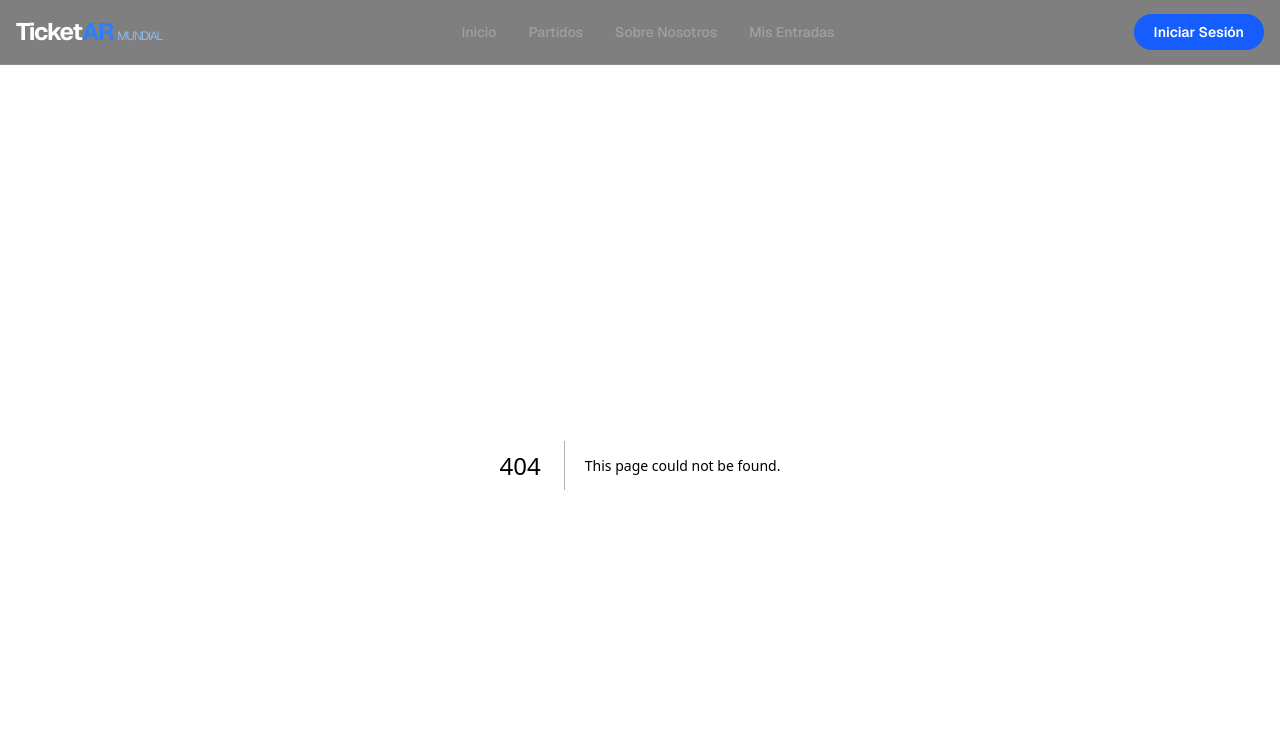
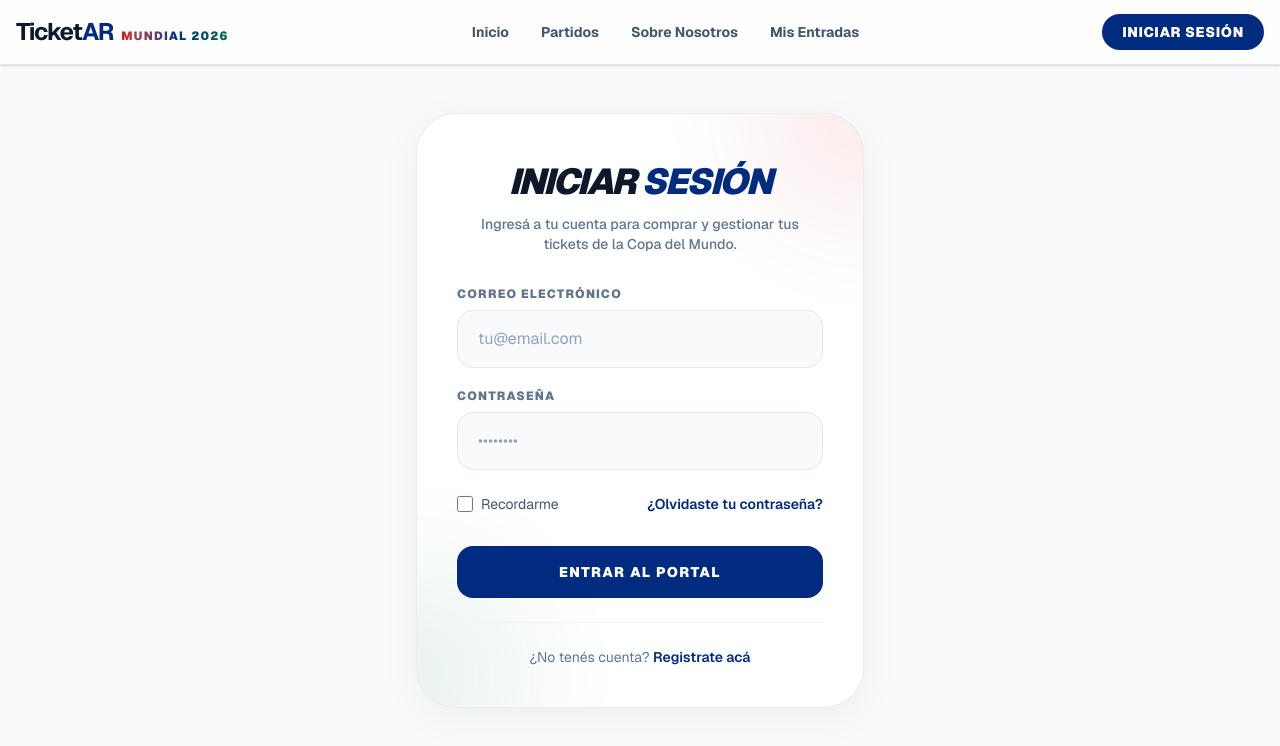
Before and after one commit to JuanmaInv/TicketAR---Mundial---UCP---2026-, a Next.js app in the folder frontend-client/: page /login in a window 1280 px wide. Before the commit this address had no page. Shown: the top 746 px of the page. Built offline with nearby package versions, Linux system fonts and the light colour scheme.

Commit message:
feat: initialize frontend application with core UI components, global styles, and match listing pages

```diff
--- a/frontend-client/app/globals.css
+++ b/frontend-client/app/globals.css
@@ -1,11 +1,23 @@
 @import "tailwindcss";
 
 :root {
-  --background: #09090b;
-  --foreground: #fafafa;
-  --card: #18181b;
-  --primary: #2563eb;
-  --accent: #ca8a04; /* Gold-like for Mundial */
+  /* Modo Claro - Mundial 2026 */
+  --background: #f8fafc;
+  /* Slate 50 */
+  --foreground: #0f172a;
+  /* Slate 900 */
+  --card: #ffffff;
+  --primary: #002B7F;
+  /* USA Blue */
+  --accent: #E1001A;
+  /* Canada Red */
+  --success: #006847;
+  /* Mexico Green */
+
+  --canada-red: #E1001A;
+  --usa-blue: #002B7F;
+  --mexico-green: #006847;
+  --gold: #ca8a04;
 }
 
 @theme inline {
@@ -14,6 +26,12 @@
   --color-card: var(--card);
   --color-primary: var(--primary);
   --color-accent: var(--accent);
+  --color-success: var(--success);
+
+  --color-canada-red: var(--canada-red);
+  --color-usa-blue: var(--usa-blue);
+  --color-mexico-green: var(--mexico-green);
+  --color-gold: var(--gold);
 }
 
 body {
@@ -23,8 +41,17 @@ body {
   -webkit-font-smoothing: antialiased;
 }
 
+/* Glass effect for Light Mode */
 .glass {
-  background: rgba(255, 255, 255, 0.03);
+  background: rgba(255, 255, 255, 0.7);
   backdrop-filter: blur(12px);
-  border: 1px solid rgba(255, 255, 255, 0.05);
+  border: 1px solid rgba(0, 0, 0, 0.05);
+  box-shadow: 0 4px 30px rgba(0, 0, 0, 0.05);
 }
+
+.glass-panel {
+  background: rgba(255, 255, 255, 0.85);
+  backdrop-filter: blur(16px);
+  border: 1px solid rgba(0, 0, 0, 0.08);
+  box-shadow: 0 10px 40px rgba(0, 0, 0, 0.05);
+}
--- a/frontend-client/app/loading.tsx
+++ b/frontend-client/app/loading.tsx
@@ -2,7 +2,7 @@ import WorldCupLoader from "@/components/WorldCupLoader";
 
 export default function Loading() {
   return (
-    <div className="fixed inset-0 z-50 flex items-center justify-center bg-black/80 backdrop-blur-sm">
+    <div className="fixed inset-0 z-50 flex items-center justify-center bg-white/80 backdrop-blur-sm">
       <WorldCupLoader />
     </div>
   );
--- /dev/null
+++ b/frontend-client/app/login/page.tsx
@@ -0,0 +1,102 @@
+"use client";
+
+import Link from "next/link";
+import { useState } from "react";
+
+export default function LoginPage() {
+  const [email, setEmail] = useState("");
+  const [password, setPassword] = useState("");
+
+  const handleLogin = (e: React.FormEvent) => {
+    e.preventDefault();
+    // Acá iría la lógica de autenticación real
+    console.log("Iniciando sesión con:", email, password);
+  };
+
+  return (
+    <div className="min-h-[85vh] flex items-center justify-center py-12 px-4 sm:px-6 lg:px-8">
+      <div className="w-full max-w-md space-y-8 glass-panel p-10 rounded-[2.5rem] border border-gray-100 hover:border-[var(--usa-blue)] transition-colors duration-500 bg-white relative overflow-hidden shadow-xl shadow-slate-200/50">
+
+        {/* Glow effects para darle el estilo premium del Mundial - Modo Claro */}
+        <div className="absolute -top-24 -right-24 w-48 h-48 bg-[var(--canada-red)] rounded-full blur-3xl opacity-10 pointer-events-none"></div>
+        <div className="absolute -bottom-24 -left-24 w-48 h-48 bg-[var(--mexico-green)] rounded-full blur-3xl opacity-10 pointer-events-none"></div>
+
+        <div className="relative z-10">
+          <h2 className="mt-2 text-center text-4xl font-black italic tracking-tighter uppercase text-slate-900">
+            Iniciar <span className="text-[var(--usa-blue)]">Sesión</span>
+          </h2>
+          <p className="mt-3 text-center text-sm text-slate-500 font-medium">
+            Ingresá a tu cuenta para comprar y gestionar tus tickets de la Copa del Mundo.
+          </p>
+        </div>
+
+        <form className="mt-8 space-y-6 relative z-10" onSubmit={handleLogin}>
+          <div className="space-y-5">
+            <div>
+              <label className="block text-xs font-black uppercase tracking-widest text-slate-500 mb-2">
+                Correo Electrónico
+              </label>
+              <input
+                type="email"
+                required
+                className="w-full px-5 py-4 bg-slate-50 border border-gray-200 rounded-2xl text-slate-900 placeholder-slate-400 focus:outline-none focus:border-[var(--usa-blue)] focus:ring-1 focus:ring-[var(--usa-blue)] transition-colors"
+                placeholder="tu@email.com"
+                value={email}
+                onChange={(e) => setEmail(e.target.value)}
+              />
+            </div>
+            <div>
+              <label className="block text-xs font-black uppercase tracking-widest text-slate-500 mb-2">
+                Contraseña
+              </label>
+              <input
+                type="password"
+                required
+                className="w-full px-5 py-4 bg-slate-50 border border-gray-200 rounded-2xl text-slate-900 placeholder-slate-400 focus:outline-none focus:border-[var(--usa-blue)] focus:ring-1 focus:ring-[var(--usa-blue)] transition-colors"
+                placeholder="••••••••"
+                value={password}
+                onChange={(e) => setPassword(e.target.value)}
+              />
+            </div>
+          </div>
+
+          <div className="flex items-center justify-between">
+            <div className="flex items-center">
+              <input
+                id="remember-me"
+                name="remember-me"
+                type="checkbox"
+                className="h-4 w-4 rounded border-gray-300 bg-white text-[var(--usa-blue)] focus:ring-[var(--usa-blue)]"
+              />
+              <label htmlFor="remember-me" className="ml-2 block text-sm text-slate-600">
+                Recordarme
+              </label>
+            </div>
+
+            <div className="text-sm">
+              <a href="#" className="font-semibold text-[var(--usa-blue)] hover:text-blue-800 transition-colors">
+                ¿Olvidaste tu contraseña?
+              </a>
+            </div>
+          </div>
+
+          <div className="pt-2">
+            <button
+              type="submit"
+              className="group relative flex w-full justify-center rounded-2xl bg-[var(--usa-blue)] px-4 py-4 text-sm font-black uppercase tracking-widest text-white hover:bg-blue-800 transition-all hover:scale-[1.02] hover:shadow-[0_0_20px_rgba(0,43,127,0.3)]"
+            >
+              Entrar al Portal
+            </button>
+          </div>
+
+          <p className="text-center text-sm text-slate-500 mt-6 border-t border-gray-100 pt-6">
+            ¿No tenés cuenta?{" "}
+            <Link href="/register" className="font-semibold text-[var(--usa-blue)] hover:text-blue-800 transition-colors">
+              Registrate acá
+            </Link>
+          </p>
+        </form>
+      </div>
+    </div>
+  );
+}
--- a/frontend-client/app/matches/page.tsx
+++ b/frontend-client/app/matches/page.tsx
@@ -81,19 +81,19 @@ export default function MatchesPage() {
   });
 
   return (
-    <main className="min-h-screen bg-black text-white py-10 px-4 md:px-8">
+    <main className="min-h-screen bg-[var(--background)] text-slate-900 py-10 px-4 md:px-8">
       <div className="max-w-7xl mx-auto flex flex-col md:flex-row gap-8">
 
         {/* BARRA LATERAL DE FILTROS */}
         <aside className="w-full md:w-72 space-y-8">
-          <div className="glass-panel p-6 rounded-3xl border border-white/10 sticky top-24 bg-zinc-900/40">
-            <h2 className="text-xl font-bold mb-6 text-blue-500 italic uppercase tracking-tighter">Filtros Avanzados</h2>
+          <div className="glass-panel p-6 rounded-3xl border border-gray-200 sticky top-24 bg-white/60">
+            <h2 className="text-xl font-bold mb-6 text-[var(--usa-blue)] italic uppercase tracking-tighter">Filtros Avanzados</h2>
 
             <div className="mb-8">
-              <label className="block text-[10px] font-black text-zinc-500 uppercase mb-3 tracking-widest">Selección</label>
+              <label className="block text-[10px] font-black text-slate-500 uppercase mb-3 tracking-widest">Selección</label>
               <select
                 onChange={(e) => setSelectedTeam(e.target.value)}
-                className="w-full bg-black border border-white/10 rounded-xl px-4 py-3 text-sm focus:ring-2 focus:ring-blue-600 outline-none transition-all appearance-none"
+                className="w-full bg-slate-50 border border-gray-200 rounded-xl px-4 py-3 text-sm focus:ring-2 focus:ring-[var(--canada-red)] outline-none transition-all appearance-none text-slate-900"
               >
                 <option value="Todos">Todas las naciones</option>
                 {SELECCIONES_2026.map(team => (
@@ -103,14 +103,13 @@ export default function MatchesPage() {
             </div>
 
             <div>
-              <label className="block text-[10px] font-black text-zinc-500 uppercase mb-3 tracking-widest">Fase del Torneo</label>
+              <label className="block text-[10px] font-black text-slate-500 uppercase mb-3 tracking-widest">Fase del Torneo</label>
               <div className="grid grid-cols-1 gap-2">
                 {["Todas", "Grupos", "Octavos", "Cuartos", "Semifinal", "Final"].map((phase) => (
                   <button
                     key={phase}
                     onClick={() => setSelectedPhase(phase)}
-                    className={`text-left px-4 py-2.5 rounded-xl text-xs font-bold transition-all ${
-                      selectedPhase === phase ? "bg-blue-600 text-white shadow-[0_0_15px_rgba(37,99,235,0.4)]" : "text-zinc-400 hover:bg-white/5"
+                    className={`text-left px-4 py-2.5 rounded-xl text-xs font-bold transition-all ${selectedPhase === phase ? "bg-[var(--usa-blue)] text-white shadow-[0_0_15px_rgba(0,43,127,0.3)]" : "text-slate-500 hover:bg-slate-100"
                       }`}
                   >
                     {phase}
@@ -124,8 +123,8 @@ export default function MatchesPage() {
         {/* LISTADO DE PARTIDOS */}
         <section className="flex-1">
           <div className="mb-10">
-            <h1 className="text-4xl font-black italic mb-2 tracking-tighter uppercase">Cronograma <span className="text-blue-500">Oficial</span> FIFA</h1>
-            <p className="text-zinc-500 font-medium italic">Sorteo final confirmado para el Mundial 2026.</p>
+            <h1 className="text-4xl font-black italic mb-2 tracking-tighter uppercase text-slate-900">Cronograma <span className="text-[var(--usa-blue)]">Oficial</span> FIFA</h1>
+            <p className="text-slate-600 font-medium italic">Sorteo final confirmado para el Mundial 2026.</p>
           </div>
 
           <div className="grid grid-cols-1 xl:grid-cols-2 gap-6">
@@ -141,7 +140,7 @@ export default function MatchesPage() {
                 </>
               )
             ) : filteredMatches.map((match) => (
-              <div key={match.id} className="group relative overflow-hidden glass-panel p-8 rounded-[2.5rem] border border-white/5 hover:border-blue-600/40 transition-all duration-500 bg-zinc-900/10">
+              <div key={match.id} className="group relative overflow-hidden glass-panel p-8 rounded-[2.5rem] border border-gray-100 hover:border-[var(--canada-red)] transition-all duration-500 bg-white">
 
                 {/* ANIMATED HOVER BACKGROUND FLAGS */}
                 {match.defined && (
@@ -153,17 +152,17 @@ export default function MatchesPage() {
                       <Bandera pais={match.teamB} fill />
                     </div>
                     {/* Gradient overlays to smooth the flags and keep text readable */}
-                    <div className="absolute inset-0 bg-gradient-to-t from-black/90 via-black/30 to-transparent" />
-                    <div className="absolute inset-0 bg-black/10" />
+                    {/* El gradiente oscuro para asegurar que el texto sea legible cuando aparecen las banderas */}
+                    <div className="absolute inset-0 bg-gradient-to-t from-black/80 via-white/80 to-white/90" />
                   </div>
                 )}
 
                 <div className="relative z-10">
                   <div className="flex justify-between items-center mb-6">
-                  <span className="px-3 py-1 bg-zinc-800 text-zinc-400 text-[10px] font-black uppercase tracking-widest rounded-lg border border-white/5">
+                    <span className="px-3 py-1 bg-slate-100 text-slate-500 text-[10px] font-black uppercase tracking-widest rounded-lg border border-gray-200">
                       {match.phase}
                     </span>
-                  <span className="text-zinc-500 text-xs font-bold">{match.date}</span>
+                    <span className="text-slate-500 text-xs font-bold">{match.date}</span>
                   </div>
 
                   <div className="flex flex-col gap-1 mb-8">
@@ -171,31 +170,31 @@ export default function MatchesPage() {
                       <div className="flex flex-wrap items-center gap-x-4 gap-y-3">
                         <div className="flex items-center gap-3">
                           <Bandera pais={match.teamA} />
-                        <h3 className="text-xl lg:text-2xl font-black tracking-tighter uppercase leading-none">{match.teamA}</h3>
+                          <h3 className="text-xl lg:text-2xl font-black tracking-tighter uppercase leading-none text-slate-900 group-hover:drop-shadow-md">{match.teamA}</h3>
                         </div>
-                      <span className="text-blue-600 text-lg lg:text-xl font-black italic leading-none">VS</span>
+                        <span className="text-[var(--gold)] text-lg lg:text-xl font-black italic leading-none">VS</span>
                         <div className="flex items-center gap-3">
                           <Bandera pais={match.teamB} />
-                        <h3 className="text-xl lg:text-2xl font-black tracking-tighter uppercase leading-none">{match.teamB}</h3>
+                          <h3 className="text-xl lg:text-2xl font-black tracking-tighter uppercase leading-none text-slate-900 group-hover:drop-shadow-md">{match.teamB}</h3>
                         </div>
                       </div>
                     ) : (
                       <div className="space-y-1">
-                      <h3 className="text-2xl font-black tracking-tighter text-zinc-600 italic uppercase">Por definir</h3>
+                        <h3 className="text-2xl font-black tracking-tighter text-slate-400 italic uppercase">Por definir</h3>
                         <div className="flex items-center gap-2">
-                        <p className="text-[10px] text-blue-400 font-black uppercase tracking-widest">{match.teamA} vs {match.teamB}</p>
+                          <p className="text-[10px] text-[var(--usa-blue)] font-black uppercase tracking-widest">{match.teamA} vs {match.teamB}</p>
                         </div>
                       </div>
                     )}
                     <div className="mt-2">
-                    <p className="text-zinc-400 text-xs font-semibold">📍 {match.stadium}</p>
-                    <p className="text-blue-500/80 text-[10px] font-black uppercase tracking-widest mt-1">Sector: {match.sector}</p>
+                      <p className="text-slate-600 text-xs font-semibold">📍 {match.stadium}</p>
+                      <p className="text-[var(--mexico-green)] text-[10px] font-black uppercase tracking-widest mt-1">Sector: {match.sector}</p>
                     </div>
                   </div>
 
-                <div className="flex justify-between items-center pt-6 border-t border-white/5">
-                  <p className="text-3xl font-black text-white">${match.price} <span className="text-xs text-zinc-500">USD</span></p>
-                  <button className="bg-white text-black px-10 py-4 rounded-2xl font-black text-[10px] uppercase tracking-widest hover:bg-blue-600 hover:text-white transition-all transform group-hover:scale-105 shadow-xl">
+                  <div className="flex justify-between items-center pt-6 border-t border-gray-100">
+                    <p className="text-3xl font-black text-slate-900">${match.price} <span className="text-xs text-slate-500">USD</span></p>
+                    <button className="bg-[var(--usa-blue)] text-white px-10 py-4 rounded-2xl font-black text-[10px] uppercase tracking-widest hover:bg-blue-800 transition-all transform group-hover:scale-105 shadow-lg shadow-blue-900/20">
                       Comprar
                     </button>
                   </div>
--- /dev/null
+++ b/frontend-client/app/my-tickets/page.tsx
@@ -0,0 +1,33 @@
+import Link from 'next/link';
+
+export default function MyTicketsPage() {
+  return (
+    <div className="min-h-[85vh] flex flex-col items-center justify-center py-12 px-4 bg-white">
+      <div className="text-center max-w-lg space-y-6">
+        <h1 className="text-5xl font-black italic tracking-tighter uppercase text-slate-900">
+          Mis <span className="text-[var(--usa-blue)]">Entradas</span>
+        </h1>
+
+        <div className="bg-slate-50 border border-gray-200 rounded-3xl p-10 shadow-lg mt-8 relative overflow-hidden">
+          {/* Decoración Tricolor */}
+          <div className="absolute top-0 left-0 w-full h-2 bg-gradient-to-r from-[var(--canada-red)] via-[var(--usa-blue)] to-[var(--mexico-green)]"></div>
+
+          <div className="w-24 h-24 bg-white border border-gray-100 shadow-sm rounded-full flex items-center justify-center mx-auto mb-6">
+            <span className="text-4xl">🎟️</span>
+          </div>
+          <h2 className="text-2xl font-black text-slate-900 mb-2 tracking-tight">Aún no tenés tickets</h2>
+          <p className="text-slate-600 mb-8 font-medium">
+            Comprá tus entradas oficiales para el Mundial 2026 y vivilo desde adentro.
+          </p>
+
+          <Link
+            href="/matches"
+            className="inline-block bg-[var(--usa-blue)] text-white font-black tracking-widest uppercase text-sm px-8 py-4 rounded-xl hover:bg-blue-800 hover:shadow-[0_0_15px_rgba(0,43,127,0.3)] transition-all"
+          >
+            Ver Partidos Disponibles
+          </Link>
+        </div>
+      </div>
+    </div>
+  );
+}
--- a/frontend-client/components/Navbar.tsx
+++ b/frontend-client/components/Navbar.tsx
@@ -2,34 +2,36 @@ import Link from 'next/link';
 
 export default function Navbar() {
   return (
-    <nav className="sticky top-0 z-50 w-full border-b border-white/10 bg-black/50 backdrop-blur-md">
+    <nav className="sticky top-0 z-50 w-full border-b border-gray-200 bg-white/80 backdrop-blur-md shadow-sm">
       <div className="container mx-auto flex h-16 items-center justify-between px-4">
         <Link href="/" className="flex items-center gap-2">
-          <span className="text-2xl font-bold tracking-tighter text-white">
-            Ticket<span className="text-blue-500">AR</span>
-            <span className="ml-1 text-xs font-light text-blue-300">MUNDIAL</span>
+          <span className="text-2xl font-bold tracking-tighter text-slate-900">
+            Ticket<span className="text-[var(--usa-blue)]">AR</span>
+            <span className="ml-2 text-xs font-black tracking-widest text-transparent bg-clip-text bg-gradient-to-r from-[var(--canada-red)] via-[var(--usa-blue)] to-[var(--mexico-green)]">
+              MUNDIAL 2026
+            </span>
           </span>
         </Link>
 
         <div className="hidden items-center gap-8 md:flex">
-          <Link href="/" className="text-sm font-medium text-zinc-400 transition-colors hover:text-white">
+          <Link href="/" className="text-sm font-bold text-slate-600 transition-colors hover:text-[var(--usa-blue)]">
             Inicio
           </Link>
-          <Link href="/matches" className="text-sm font-medium text-zinc-400 transition-colors hover:text-white">
+          <Link href="/matches" className="text-sm font-bold text-slate-600 transition-colors hover:text-[var(--usa-blue)]">
             Partidos
           </Link>
-          <Link href="/about" className="text-sm font-medium text-zinc-400 transition-colors hover:text-white">
-          Sobre Nosotros
-         </Link>
-          <Link href="/my-tickets" className="text-sm font-medium text-zinc-400 transition-colors hover:text-white">
+          <Link href="/about" className="text-sm font-bold text-slate-600 transition-colors hover:text-[var(--usa-blue)]">
+            Sobre Nosotros
+          </Link>
+          <Link href="/my-tickets" className="text-sm font-bold text-slate-600 transition-colors hover:text-[var(--usa-blue)]">
             Mis Entradas
           </Link>
         </div>
 
         <div className="flex items-center gap-4">
-          <button className="rounded-full bg-blue-600 px-5 py-2 text-sm font-semibold text-white transition-all hover:bg-blue-500 hover:shadow-[0_0_20px_rgba(37,99,235,0.4)]">
+          <Link href="/login" className="rounded-full bg-[var(--usa-blue)] px-5 py-2 text-sm font-black uppercase tracking-wider text-white transition-all hover:bg-blue-800 hover:shadow-[0_0_15px_rgba(0,43,127,0.3)]">
             Iniciar Sesión
-          </button>
+          </Link>
         </div>
       </div>
     </nav>
```
Also changed, not shown: frontend-client/app/about/page.tsx (+6 -6 lines), frontend-client/app/page.tsx (+21 -21 lines), frontend-client/components/SkeletonMatchCard.tsx (+13 -13 lines), frontend-client/components/WorldCupLoader.tsx (+10 -9 lines). Lines whose indentation alone changed are shown as unchanged.
